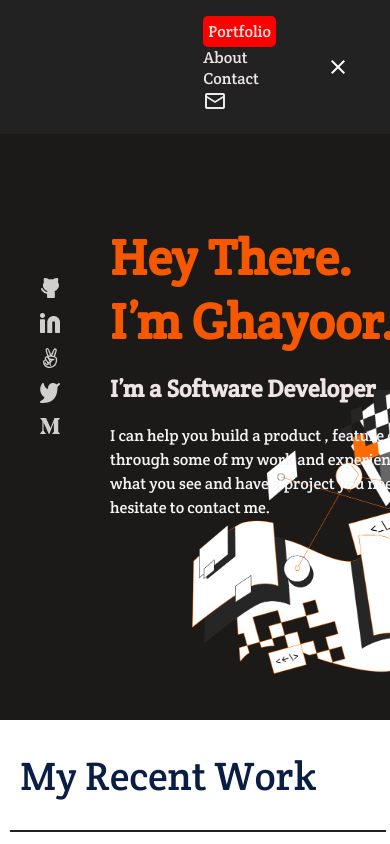
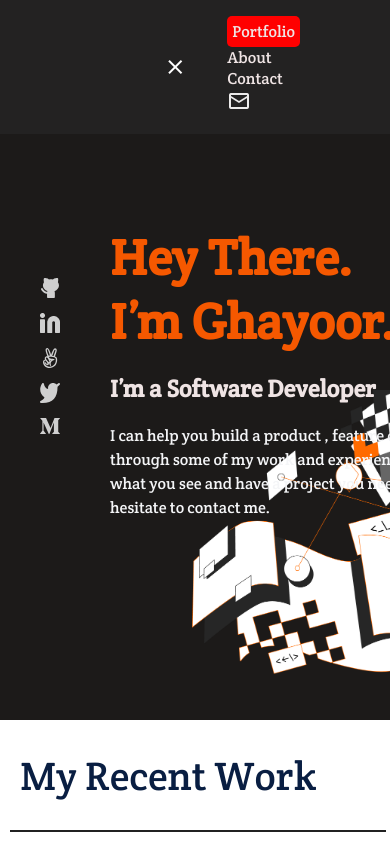
Before and after one commit to Xghayor/Portfolio, a website: page index.html in a window 390 px wide. Both pictures are taken after a click on the icon "menu". Shown: the top 844 px of the page. Drawn offline with Linux system fonts and the light colour scheme.

Commit message:
Update html for mobile-menu

```diff
--- a/index.html
+++ b/index.html
@@ -17,15 +17,15 @@
 <header>
   <div class="container">
     <div class="logo"><a href="#">My Logo</a></div>
-      <ul class="navbar-items">
-        <li class="portolio active"><a href="#works-section">Portfolio</a></li>
-        <li class="about"><a href="#about-page-container">About</a></li>
-        <li class="contact"><a href="#form-section">Contact</a></li>
-        <li class="icon"><a href="#"><img src="./img/email.png" alt="email"></a></li>
-      </ul>
     <nav class="hamburger">
       <i class="material-icons">menu</i>
     </nav>
+    <ul class="navbar-items">
+      <li class="portfolio active"><a href="#works-section">Portfolio</a></li>
+      <li class="about"><a href="#about-page-container">About</a></li>
+      <li class="contact"><a href="#form-section">Contact</a></li>
+      <li class="email-icon"><a href="#"><img src="./img/email.png" alt="email"></a></li>
+    </ul>
   </div>
 </header>
 
```
Lines whose indentation alone changed are shown as unchanged.
